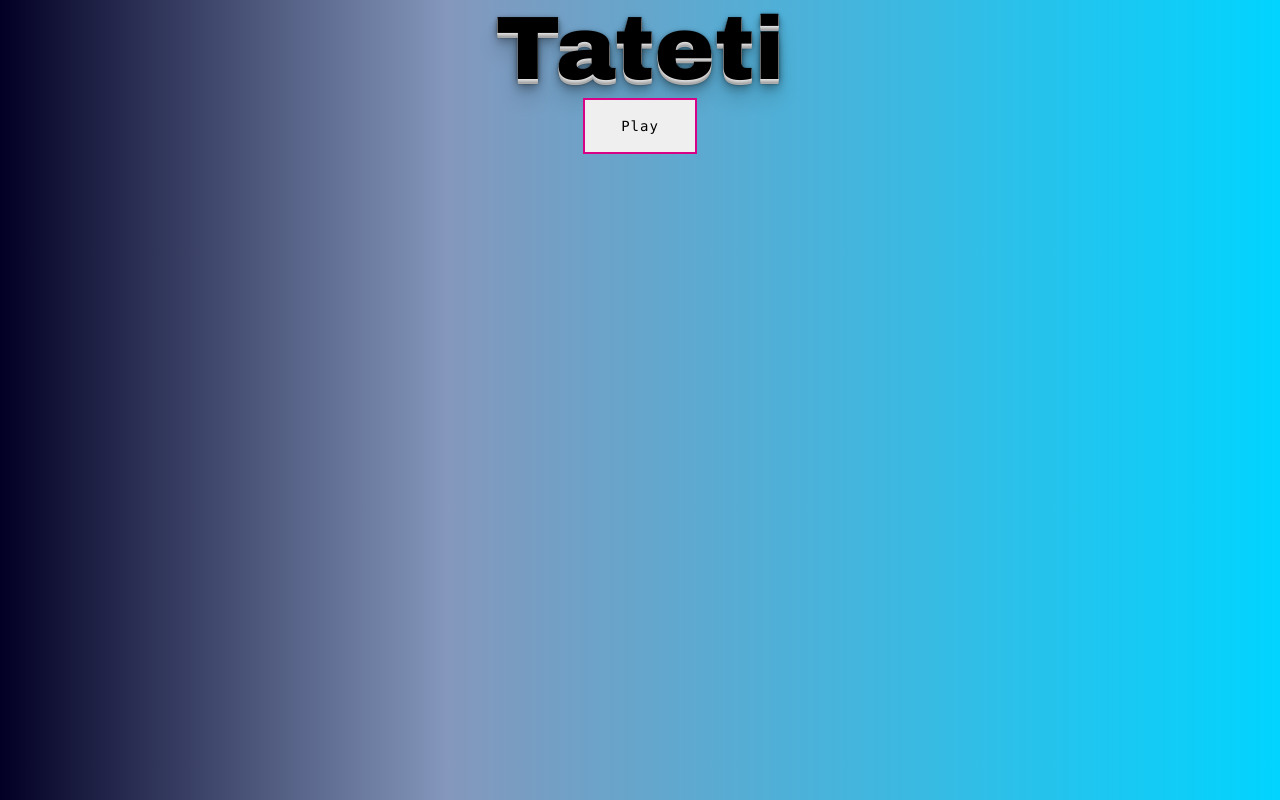
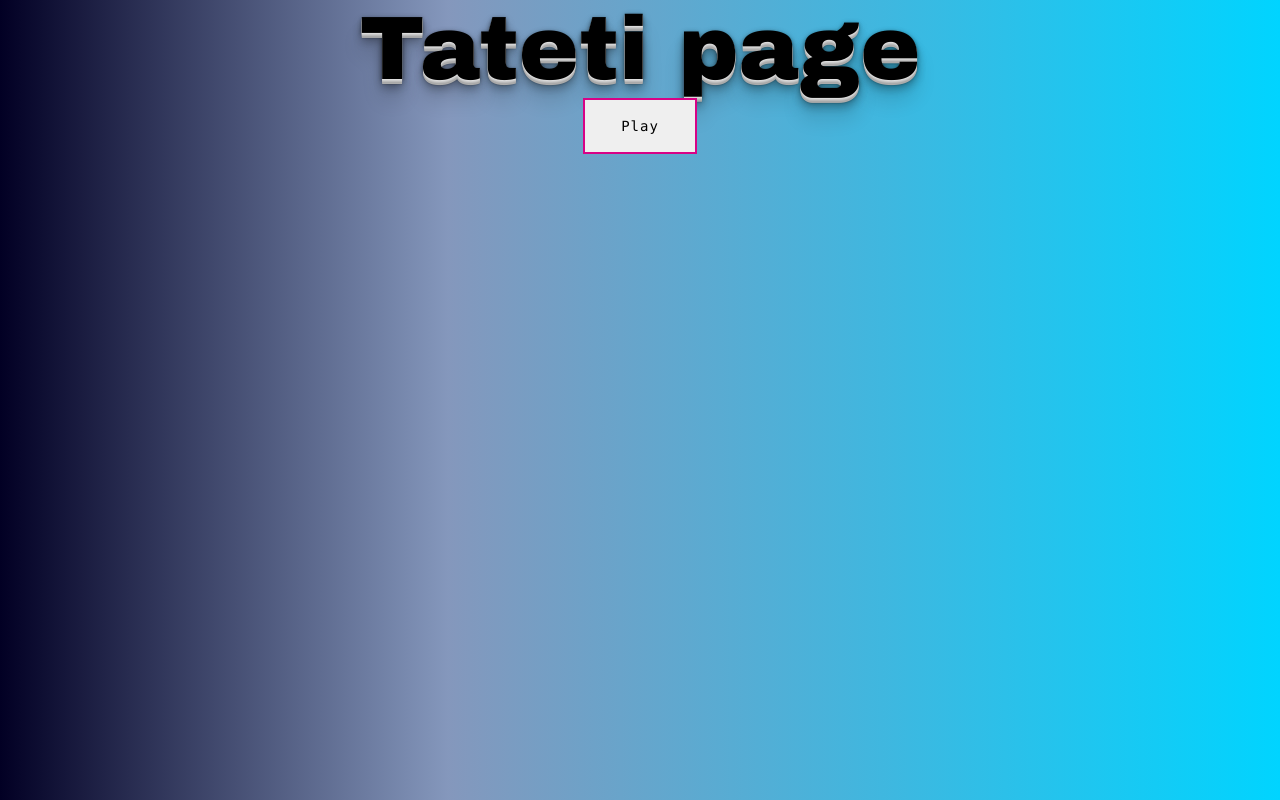
Before and after one commit to GameRoomTest/game-room-frontend, a React (Vite) app: page /play/tateti in a window 1280 px wide. Built offline with nearby package versions, Linux system fonts and the light colour scheme.

Commit message:
Change title

```diff
--- a/src/core/tateti/page/page.component.tsx
+++ b/src/core/tateti/page/page.component.tsx
@@ -51,7 +51,7 @@
     }
     return (
     <div className={className}>
-        <h1 className="title">Tateti</h1>
+        <h1 className="title">Tateti page</h1>
         {!players &&
         <button className="buttonPlay" onClick={initGame}>Play</button>
         }
--- a/src/core/tateti/types.ts
+++ b/src/core/tateti/types.ts
@@ -6,7 +6,7 @@
 
 export type PlayerByMark = Record<Mark, Player>
 
-export enum Mark{
+export enum Mark {
     X='X',
     O='O',
 }
```
